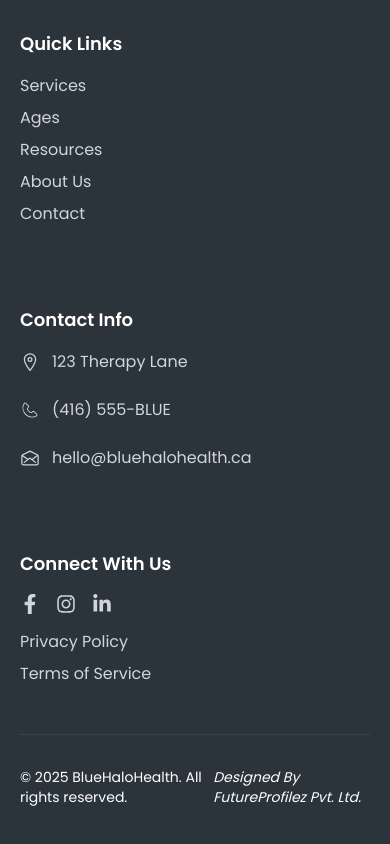
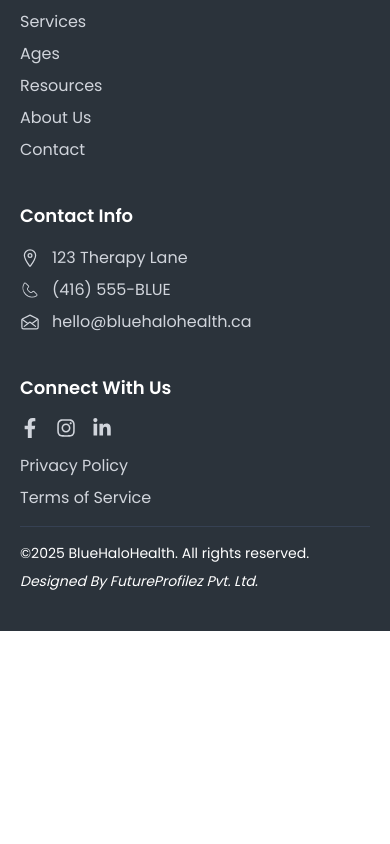
Before and after one commit to shivanifutureprofilez/blueHaloHealth-nextJS, a Next.js app: page /service/detail/1 in a window 390 px wide. Shown: the part 3154-3998 px from the top of the page. After the commit the page ends 3785 px from the top, so only its background shows below. Built offline with nearby package versions, Linux system fonts and the light colour scheme; no server answers.

Commit message:
blog added

```diff
--- a/components/Faq.jsx
+++ b/components/Faq.jsx
@@ -80,7 +80,7 @@ function Faq() {
                 </button>
 
                 {openIndex === index && (
-                  <p className="text-gray-600 mt-3 leading-relaxed text-[15px] md:text-[16px]">
+                  <p className="text-gray-600 mt-3 text-left leading-relaxed text-[15px] md:text-[16px]">
                     {faq.answer}
                   </p>
                 )}
--- a/components/Footer.jsx
+++ b/components/Footer.jsx
@@ -5,9 +5,9 @@ import { CiPhone } from "react-icons/ci";
 
 function Footer() {
   return (
-    <div className="bg-[#2B333B] text-white py-16">
+    <div className="bg-[#2B333B] text-white py-10">
       <div className="container mx-auto ">
-        <div className="grid grid-cols-1 md:grid-cols-4 gap-20">
+        <div className="grid grid-cols-1 md:grid-cols-4 gap-10 md:gap-20">
 
           <div className="max-w-[700px]">
             <h3 className="text-2xl font-bold mb-4">BlueHaloHealth</h3>
@@ -37,30 +37,30 @@ function Footer() {
 
           <div className="">
             <h4 className="text-lg font-semibold mb-4">Contact Info</h4>
-              <ul className="space-y-6 text-base">
+              <ul className="space-y-2 text-base">
                             <li className="flex items-center gap-3 text-gray-300">
                               <span className="">
                                 <IoLocationOutline size={20}  />
                               </span>
-                              <Link href="mailto:hello@bluehalohealth.ca" className="text-gray-300">
+                              <span className="text-gray-300">
                               123 Therapy Lane
-                              </Link>
+                              </span>
                             </li>
                             <li className="flex items-center gap-3 text-gray-300">
                               <span className="">
                                 <CiPhone size={20}  />
                               </span>
-                              <Link href="mailto:hello@bluehalohealth.ca" className="text-gray-300">
+                              <a href="tel:9876543218" className="text-gray-300">
                               (416) 555-BLUE
-                              </Link>
+                              </a>
                             </li>
                             <li className="flex items-center hover:cursor-default gap-3">
                               <span className="">
                                 <IoMailOpenOutline size={20}  className="text-gray-300"/>
                               </span>
-                              <Link href="mailto:hello@bluehalohealth.com" className="text-gray-300">
+                              <a href="mailto:hello@bluehalohealth.com" className="text-gray-300">
                                 hello@bluehalohealth.ca
-                              </Link>
+                              </a>
                             </li>
                           </ul>
               {/* <p className="text-gray-300 mb-2">123 Therapy Lane, Toronto, ON M5V 3A8</p>
@@ -95,9 +95,9 @@ function Footer() {
         </div>
 
 
-        <div className="border-t border-gray-700 mt-12 pt-8 flex justify-between items-center text-sm text-white">
-          <p>© 2025 BlueHaloHealth. All rights reserved.</p>
-          <p className="italic">Designed By FutureProfilez Pvt. Ltd.</p>
+        <div className="border-t border-gray-700 mt-4 pt-4 md:flex md:justify-between md:items-center text-sm text-white">
+          <p className="">©2025 BlueHaloHealth. All rights reserved.</p>
+          <p className="italic pt-2 md:pt-0 ">Designed By FutureProfilez Pvt. Ltd.</p>
         </div>
       </div>
     </div>
--- a/components/Header.jsx
+++ b/components/Header.jsx
@@ -13,7 +13,8 @@ function Header() {
     { name: "About", href: "/about" },
     { name: "Resources", href: "/resources" },
     { name: "Events", href: "/events" },
-    { name: "Contact", href: "/contact-us" },
+    // { name: "Blogs", href: "/https://phpdemo.futureprofilez.com/wp/blue-halo-health-blog/" },
+    // { name: "Contact", href: "/contact-us" },
   ];
 
   return (
@@ -39,6 +40,13 @@ function Header() {
                 {link.name}
               </Link>
             ))}
+            <a href="https://phpdemo.futureprofilez.com/wp/blue-halo-health-blog/" className="text-gray-800 hover:text-[#00D967] font-medium transition">Blogs</a>
+            <Link
+                href='/contact-us'
+                className="text-gray-800 hover:text-[#00D967] font-medium transition"
+              >
+                Contact
+              </Link>
           </nav>
 
           {/* Desktop Button */}
@@ -81,6 +89,13 @@ function Header() {
                 </Link>
               </li>
             ))}
+            <a href="https://phpdemo.futureprofilez.com/wp/blue-halo-health-blog/" className="block hover:text-[#00D967] transition">Blogs</a>
+            <Link
+                href='/contact-us'
+                className="block hover:text-[#00D967] transition"
+              >
+                Contact
+              </Link>
           </ul>
           <div className="flex justify-left px-2 py-2">
             <Button
--- a/components/Resource.jsx
+++ b/components/Resource.jsx
@@ -52,10 +52,10 @@ function Resource() {
                                 </span>
                             </div>
                             <div className="p-6">
-                                <h2 className='font-bold text-xl text-black mb-2'>
+                                <h2 className='font-bold text-left text-xl text-black mb-2'>
                                     {item?.title}
                                 </h2>
-                                <p className=' mb-8 text-[15px] font-medium text-gray-600'>
+                                <p className=' mb-8 text-left text-[15px] font-medium text-gray-600'>
                                     {item?.description}
                                 </p>
                             </div>
--- a/components/SectionBanner.jsx
+++ b/components/SectionBanner.jsx
@@ -9,7 +9,7 @@ export default function SectionBanner({ title = "Shop" }) {
         src="/sectionBanner.png"
         alt={`${title} banner`}
         fill
-        className="object-cover opacity-90"
+        className="object-cover opacity-90 w-full"
         priority
       />
 
--- a/pages/agegroups/detail/[pid].js
+++ b/pages/agegroups/detail/[pid].js
@@ -43,7 +43,7 @@ export default function ageGroupDetail() {
         <>
         <SectionBanner title={data.title || 'Service Detail'} />
         <div className='container mx-auto'>
-          <div className='grid grid-cols-3 gap-3 py-12'>
+          <div className='grid grid-cols-1 md:grid-cols-2 lg:grid-cols-3 gap-5 py-[15px] md:py-[30px]'>
               {data && data?.services && data?.services.map((s,i)=>{
                 return <>
                     <ServiceCard item={s}  idx={i}  />
--- a/pages/contact-us/ContactForm.jsx
+++ b/pages/contact-us/ContactForm.jsx
@@ -72,7 +72,7 @@ function ContactForm() {
 
             <h2 className="font-bold text-2xl mb-4 text-left text-black">Contact us</h2>
             <ul className="space-y-6 text-base">
-              <li className="flex items-center gap-3 text-gray-700">
+              <li className="flex items-center text-left gap-3 text-gray-700">
                 <span className="bg-green-100 rounded-full p-2">
                   <IoLocationOutline size={22} className="text-green-600" />
                 </span>
@@ -82,14 +82,16 @@ function ContactForm() {
                 <span className="bg-green-100 rounded-full p-2">
                   <CiPhone size={22} className="text-green-600" />
                 </span>
+                <a href="tel:9876543218" className=" text-gray-700 hover:underline">
                 (416) 555-BLUE
+                </a>
               </li>
               <li className="flex items-center gap-3">
                 <span className="bg-green-100 rounded-full p-2">
                   <IoMailOpenOutline size={22} className="text-green-600" />
                 </span>
-                <a href="mailto:hello@bluehalohealth.ca" className="text-green-600 font-semibold hover:underline">
-                  hello@bluehalohealth.ca
+                <a href="mailto:hello@blueHaloHealth.com" className=" text-gray-700 hover:underline">
+                  hello@bluehalohealth.com
                 </a>
               </li>
             </ul>
@@ -150,7 +152,7 @@ function ContactForm() {
                   id="sms"
                   className="accent-green-600"
                 />
-                <label className="text-gray-700 text-sm">I agree to receive SMS / Text communication</label>
+                <label className="text-gray-700 text-sm text-left">I agree to receive SMS / Text communication</label>
               </div>
               <button onClick={handleSubmit}
                 type="submit"
```
